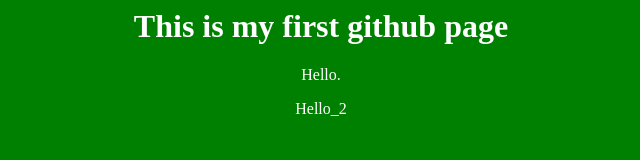
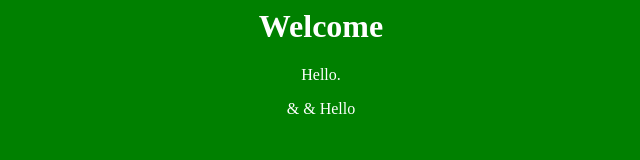
Before and after one commit to zubba02/Sample, a plain HTML site: page index.html in a window 1280 px wide. Shown: the whole page, without its empty margins (319-959 px from the left). Drawn offline with Linux system fonts and the light colour scheme.

Commit message:
Update index.html

```diff
--- a/index.html
+++ b/index.html
@@ -5,9 +5,9 @@
   </title>
 
   <body>
-    <h1>This is my first github page</h1>
+    <h1>Welcome</h1>
     <p>Hello.</p>
-    <p>Hello_2</p>
+    <p> & & Hello </p>
   </body>
 
   <style>
```
